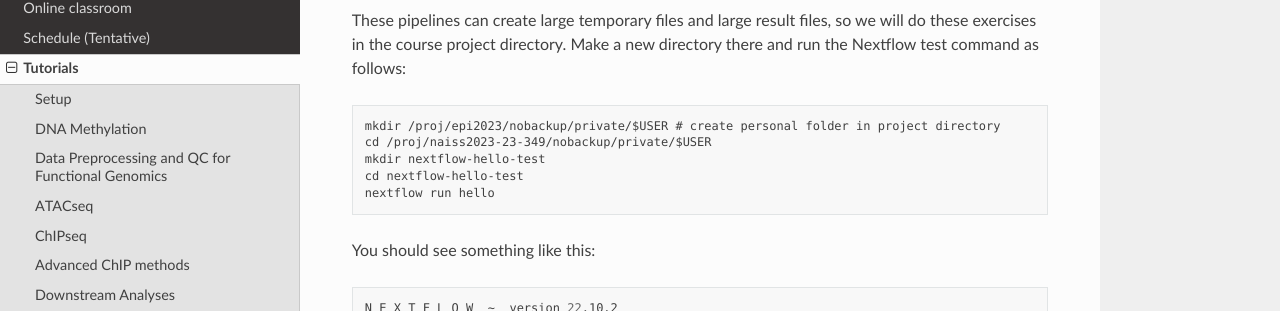
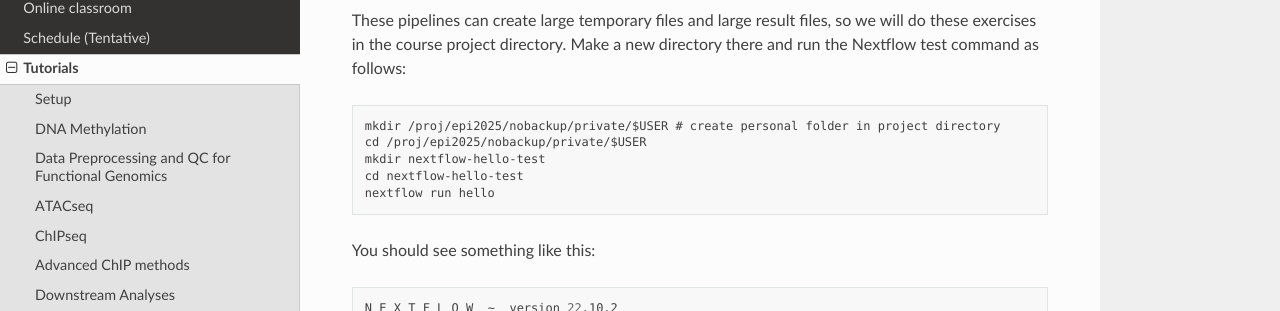
Before and after one commit to NBISweden/workshop-epigenomics-RTDs, a Sphinx documentation site: the page built from docs/content/tutorials/nextflow.rst, in a window 1280 px wide and 900 px high, scrolled down 2928 px. Shown: the part 141-452 px from the top of the window. Built offline with Sphinx 7.4.7 and the Read the Docs theme 3.1.0, drawn with Linux system fonts in a browser that asks for light colours; some of the changed text lies outside the part shown.

Commit message:
updated project id and dir

```diff
--- a/docs/content/tutorials/nextflow.rst
+++ b/docs/content/tutorials/nextflow.rst
@@ -108,8 +108,8 @@ These pipelines can create large temporary files and large result files, so we w
 
 .. code-block::
 
-    mkdir /proj/epi2023/nobackup/private/$USER # create personal folder in project directory
-    cd /proj/naiss2023-23-349/nobackup/private/$USER
+    mkdir /proj/epi2025/nobackup/private/$USER # create personal folder in project directory
+    cd /proj/epi2025/nobackup/private/$USER
     mkdir nextflow-hello-test
     cd nextflow-hello-test
     nextflow run hello
@@ -184,10 +184,10 @@ Remember the key points:
 
 .. code-block:: bash
 
-    cd /proj/epi_2023/nobackup/private/$USER
+    cd /proj/epi2025/nobackup/private/$USER
     mkdir atacseq-test
     cd atacseq-test
-    nextflow run $NF_CORE_PIPELINES/atacseq/1.2.1/workflow -profile test,uppmax --project naiss2024-22-842
+    nextflow run $NF_CORE_PIPELINES/atacseq/1.2.1/workflow -profile test,uppmax --project uppmax2025-2-309
 
 There’s a pretty good chance that something will go wrong at this point. But that’s ok, that’s why we run a small test dataset. This is where you check the configuration, environment, and ask for help on Slack.
 
@@ -261,7 +261,7 @@ In a new fresh directory(!), try this out:
 
 .. code-block:: bash
 
-    cd /proj/epi2023/nobackup/private/$USER
+    cd /proj/epi2025/nobackup/private/$USER
     mkdir atacseq-help
     cd atacseq-help
     nextflow run $NF_CORE_PIPELINES/atacseq/1.2.1/workflow --help
@@ -288,7 +288,7 @@ Make a new directory for this ChIP seq analysis and link the data files to a dat
 
 .. code-block:: bash
 
-    cd /proj/epi2023/nobackup/private/$USER
+    cd /proj/epi2025/nobackup/private/$USER
     mkdir chip_seq_analysis
     cd chip_seq_analysis
     mkdir input_files
@@ -419,7 +419,7 @@ Begin with making a fresh analysis directory in your home directory
 
 .. code-block:: bash
 
-    cd /proj/epi2023/nobackup/private/$USER
+    cd /proj/epi2025/nobackup/private/$USER
     mkdir methylseq_analysis
     cd methylseq_analysis
 
```
Also changed, not shown: other parts of docs/content/tutorials/nextflow.rst (+3 -3 lines).
